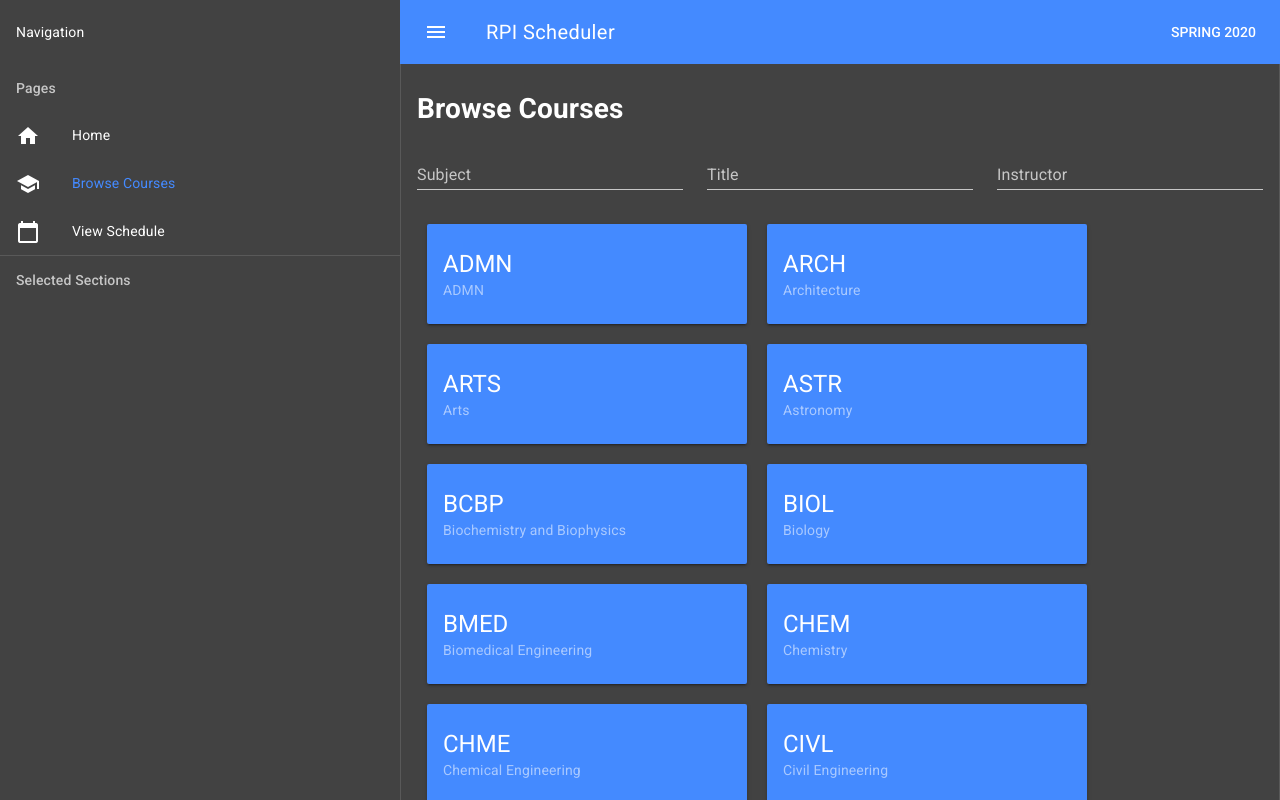
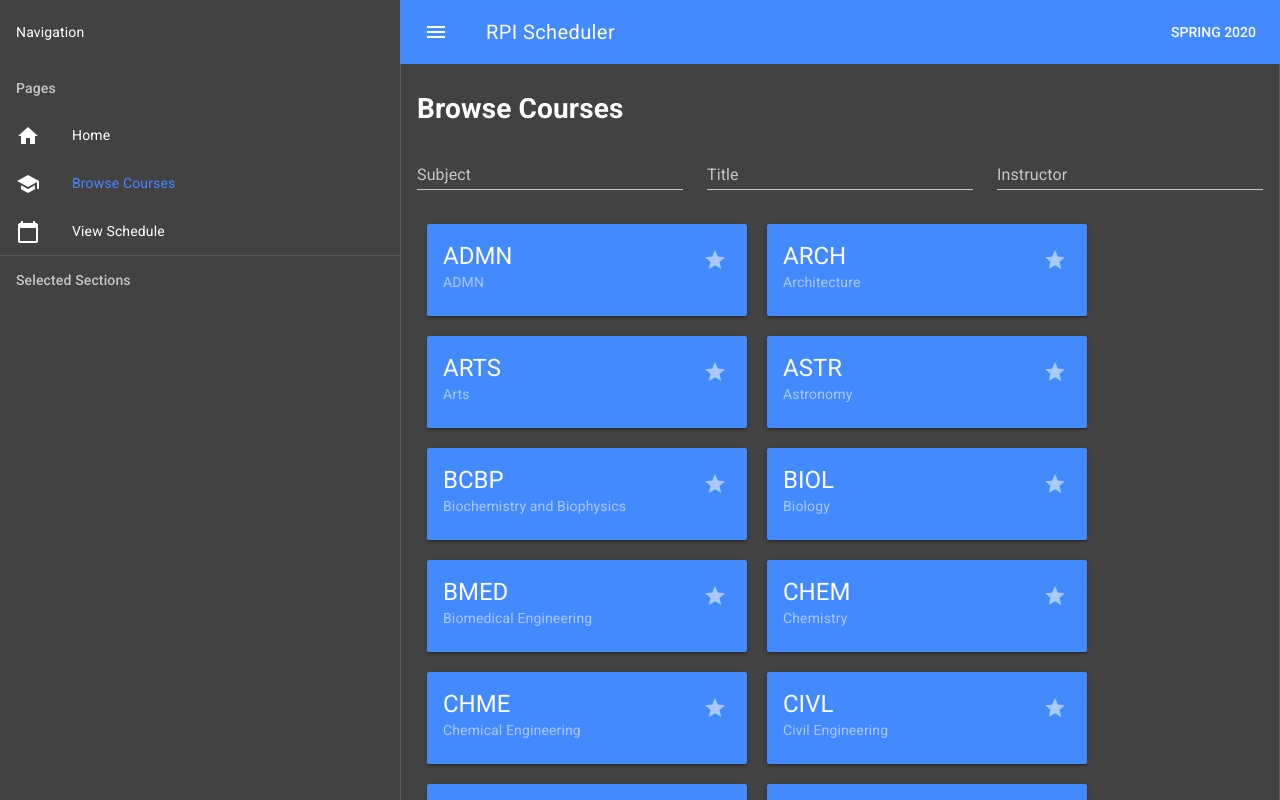
Before and after one commit to Apexal/rpi-scheduler, a Vue app: page /courses in a window 1280 px wide. Built offline with nearby package versions, Linux system fonts and the light colour scheme.

Commit message:
Favorite subject codes

```diff
--- a/src/views/BrowseCoursesPage.vue
+++ b/src/views/BrowseCoursesPage.vue
@@ -4,7 +4,7 @@
 
     <div class="search md-layout md-gutter">
       <div class="md-layout-item">
-        <md-autocomplete v-model.trim="search.subjectCode" :md-options="subjectCodes">
+        <md-autocomplete v-model.trim="search.subjectCode" :md-options="subjectCodesWithFullNames">
           <label>Subject</label>
         </md-autocomplete>
       </div>
@@ -22,15 +22,30 @@
     </div>
 
     <div class="subject-codes" v-if="isSearchEmpty">
-      <md-card class="md-primary" md-with-hover v-for="(subjectCourses, subjectCode) in groupedBySubjectCode" :key="subjectCode" @click.native="search.subjectCode = subjectCode">
+      <transition-group name="subject-code-list" tag="div">
+
+        <md-card
+          v-for="subjectCode in subjectCodes"
+          :key="subjectCode"
+          :class="favoriteSubjectCodes.includes(subjectCode) ? 'md-accent' : 'md-primary'"
+          md-with-hover
+        >
           <md-ripple>
             <md-card-header>
+              <md-card-header-text>
+                <div @click="search.subjectCode = subjectCode">
                   <div class="md-title">{{ subjectCode }}</div>
                   <div class="md-subhead">{{ subjectCodeFullName(subjectCode) }}</div>
+                </div>
+              </md-card-header-text>
+              <md-button class="md-icon-button" @click.prevent="toggleSubjectCodeFavorite(subjectCode)">
+                <md-icon>star</md-icon>
+              </md-button>
             </md-card-header>
 
           </md-ripple>
         </md-card>
+      </transition-group>
     </div>
 
     <md-empty-state v-else-if="results.length === 0"
@@ -66,6 +81,7 @@
   name: 'BrowseCoursesPage',
   data () {
     return {
+      favoriteSubjectCodes: [],
       search: {
         subjectCode: '',
         title: '',
@@ -90,7 +106,20 @@
       return grouped
     },
     subjectCodes () {
-      return Object.keys(this.groupedBySubjectCode).map(subjectCode => `${subjectCode} - ${this.subjectCodeFullName(subjectCode)}`)
+      return Object.keys(this.groupedBySubjectCode)
+        .sort((a, b) => {
+          if (this.favoriteSubjectCodes.includes(a) && this.favoriteSubjectCodes.includes(b)) {
+            if (a > b) return 1
+            if (a < b) return -1
+          } else if (this.favoriteSubjectCodes.includes(a)) return -1
+          else if (this.favoriteSubjectCodes.includes(b)) return 1
+          else if (a > b) return 1
+          else if (a < b) return -1
+          return 0
+        })
+    },
+    subjectCodesWithFullNames () {
+      return this.subjectCodes.map(subjectCode => `${subjectCode} - ${this.subjectCodeFullName(subjectCode)}`)
     },
     searchCourseTitles () {
       if (this.search.subjectCode === '') return []
@@ -129,6 +158,13 @@
     },
     subjectCodeFullName (subjectCode) {
       return subjectCodesFullNames[subjectCode] || subjectCode
+    },
+    toggleSubjectCodeFavorite (subjectCode) {
+      if (this.favoriteSubjectCodes.includes(subjectCode)) {
+        this.favoriteSubjectCodes = this.favoriteSubjectCodes.filter(oldSubjectCode => oldSubjectCode !== subjectCode)
+      } else {
+        this.favoriteSubjectCodes = [...this.favoriteSubjectCodes, subjectCode]
+      }
     }
   }
 }
@@ -141,4 +177,8 @@
   display: inline-block;
   vertical-align: top;
 }
+
+.subject-code-list-move {
+  transition: transform 0.5s ease-out;
+}
 </style>
--- a/src/views/Home.vue
+++ b/src/views/Home.vue
@@ -13,12 +13,14 @@
 
     <h1>What is planned?</h1>
     <ul>
-      <li>Advanced section search</li>
-      <ul>
-        <li>Earliest starting time</li>
-        <li>Latest ending time</li>
-      </ul>
-      <li>Full subject titles</li>
+      <li>
+        Advanced section search
+        <ul>
+          <li>Earliest starting time</li>
+          <li>Latest ending time</li>
+        </ul>
+      </li>
+      <li class="done">Full subject titles</li>
       <li>Official course descriptions</li>
       <li>Section conflict detection</li>
       <li>Marking times in the calendar to schedule around</li>
@@ -41,3 +43,9 @@
   name: 'Home'
 }
 </script>
+
+<style lang="scss" scoped>
+li.done {
+  text-decoration: line-through;
+}
+</style>
```
Lines whose indentation alone changed are shown as unchanged.
